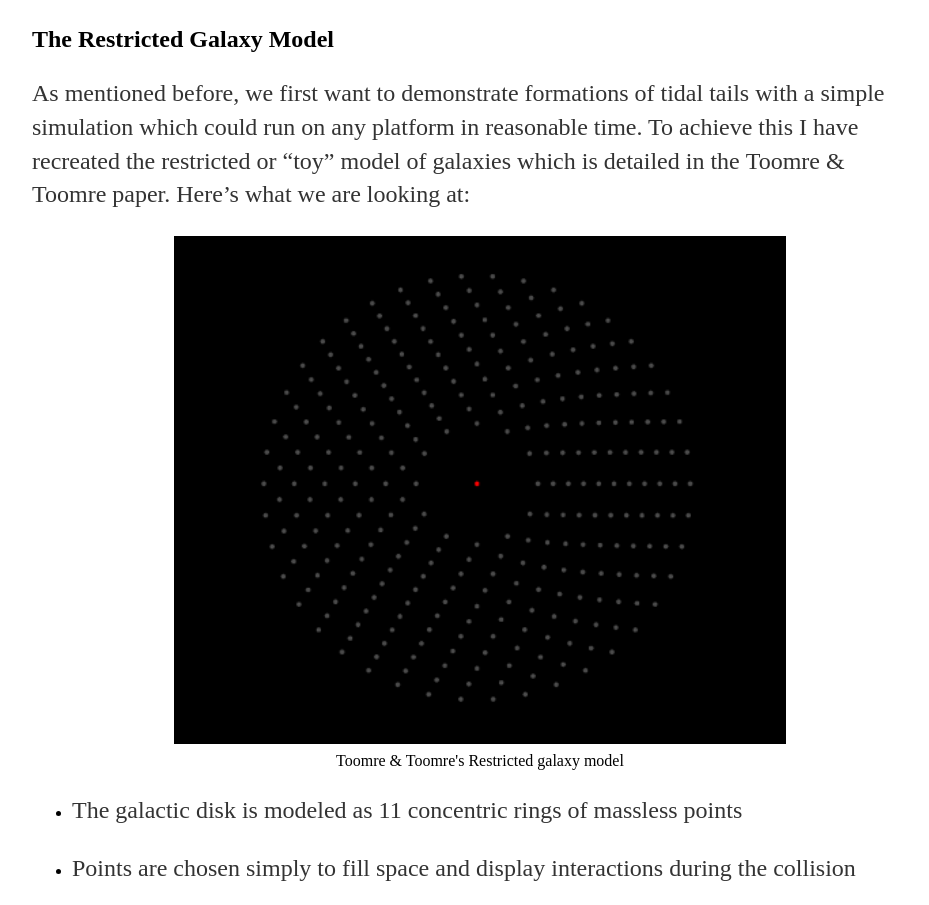
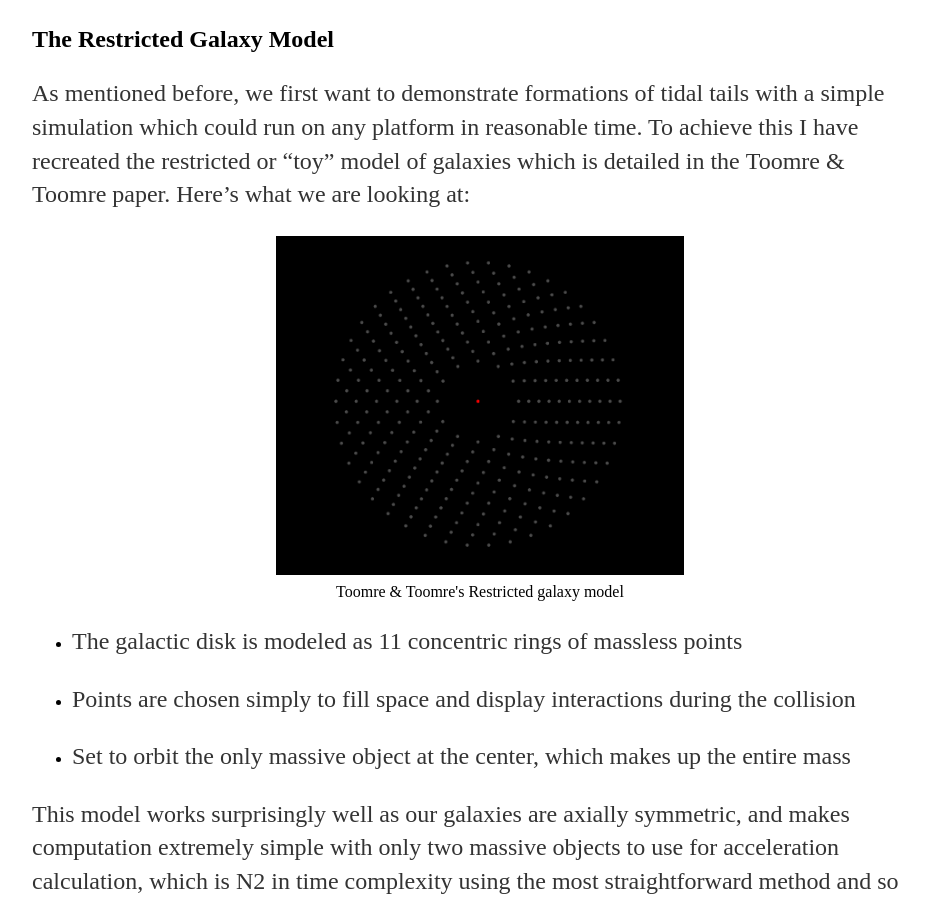
Before and after one commit to Kyle-Lewis/Kyle-Lewis.github.io, a Jekyll site: the page built from _posts/2017-02-07-Restricted-Galaxy-Simulations.md, in a window 1280 px wide. Shown: the part 2582-3487 px from the top of the page, without its empty margins (160-1089 px from the left). Built offline with Jekyll 4.4.1, drawn with Linux system fonts in a browser that asks for light colours.

Commit message:
script update

```diff
--- a/_posts/2017-02-07-Restricted-Galaxy-Simulations.md
+++ b/_posts/2017-02-07-Restricted-Galaxy-Simulations.md
@@ -71,7 +71,7 @@ This describes one timestep of the algorithm, which can then be run for however
 As mentioned before, we first want to demonstrate formations of tidal tails with a simple simulation which could run on any platform in reasonable time. To achieve this I have recreated the restricted or "toy" model of galaxies which is detailed in the Toomre & Toomre paper. Here's what we are looking at:
 
 <figure>
-	<img src="{{site.baseurl}}/images/RModelStill.png" style="padding-bottom:0.5em; width:75% ;margin-left:auto; margin-right:auto; display:block;" />
+	<img src="{{site.baseurl}}/images/RModelStill.png" style="padding-bottom:0.5em; width:50% ;margin-left:auto; margin-right:auto; display:block;" />
 	<figcaption style="text-align:center;">Toomre & Toomre's Restricted galaxy model</figcaption>
 </figure>
 
```
